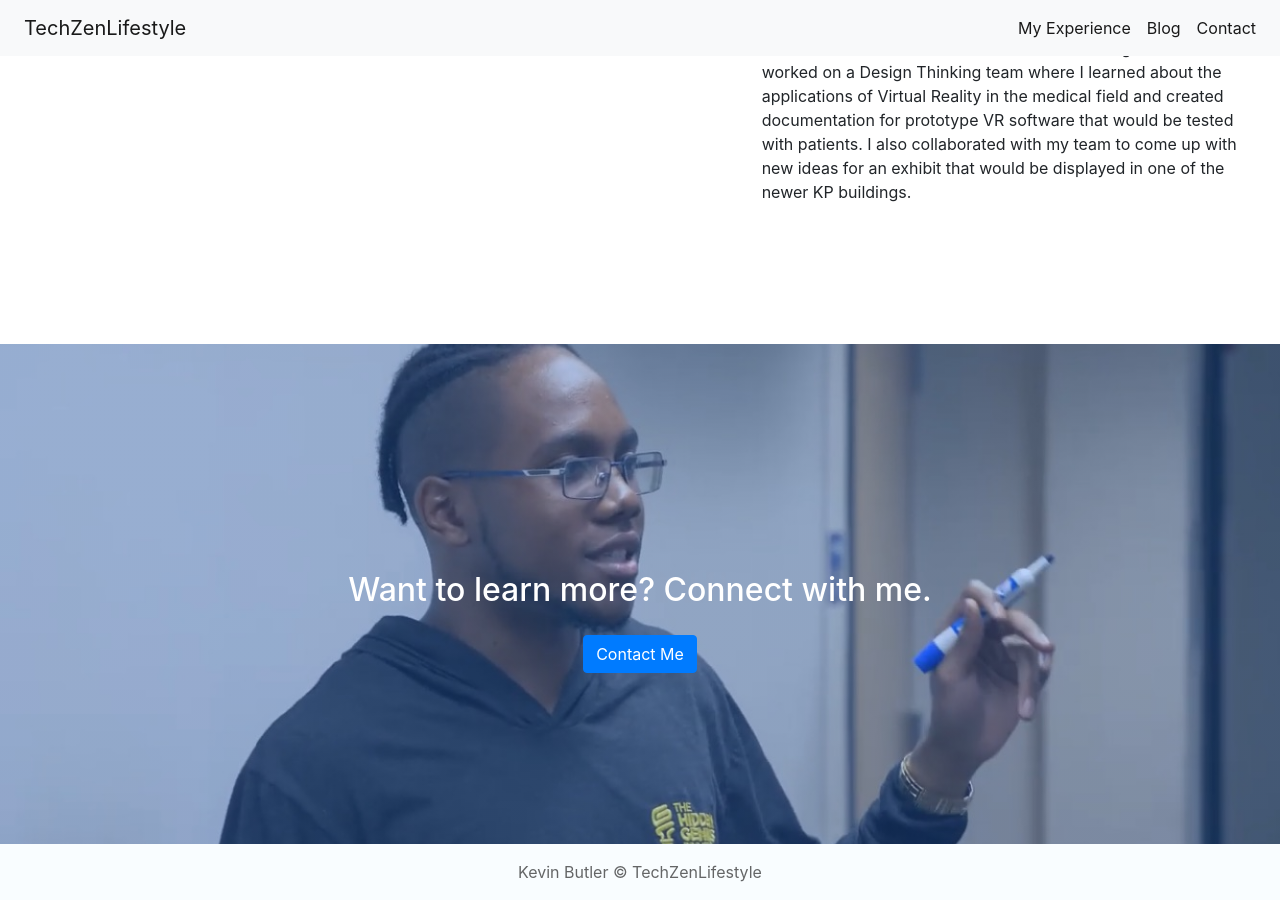
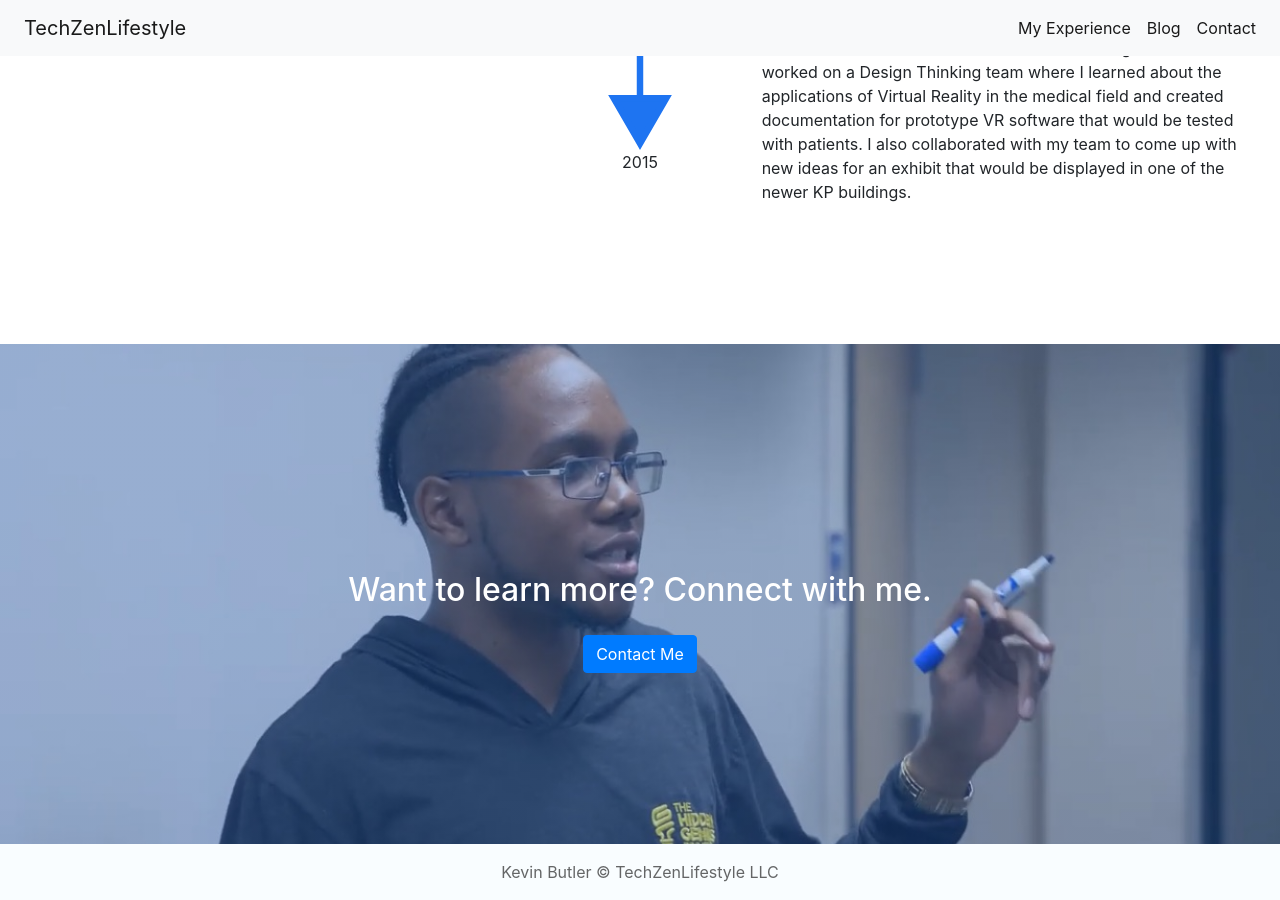
Before and after one commit to techzenlifestyle/my-portfolio-site, a Jekyll site: the page built from my-experience.html, in a window 1280 px wide and 900 px high, scrolled down 1722 px. Built offline with Jekyll 4.4.1, drawn with Linux system fonts in a browser that asks for light colours; nearby versions of some CDN libraries.

Commit message:
Fixing arrow and adding llc

```diff
--- a/_layouts/default.html
+++ b/_layouts/default.html
@@ -19,7 +19,7 @@
     </body>
     <footer>
       <div class="text-center p-3">
-        Kevin Butler © TechZenLifestyle
+        Kevin Butler © TechZenLifestyle LLC
       </div>
     </footer>
     <script src="https://code.jquery.com/jquery-3.2.1.slim.min.js" integrity="sha384-KJ3o2DKtIkvYIK3UENzmM7KCkRr/rE9/Qpg6aAZGJwFDMVNA/GpGFF93hXpG5KkN" crossorigin="anonymous"></script>
--- a/my-experience.html
+++ b/my-experience.html
@@ -107,7 +107,7 @@ permalink: /my-experience/
 
         <div class="col-sm-2 text-center">
             2021<br>
-            <img src="/assets/images/arrow.svg" height="1000px" width="100px" alt="Timeline Arrow" id="timeline-arrow"/>
+            <img src="/assets/images/arrow.svg" height="1300px" width="100px" alt="Timeline Arrow" id="timeline-arrow"/>
             <br>2015
         </div>
 
```
